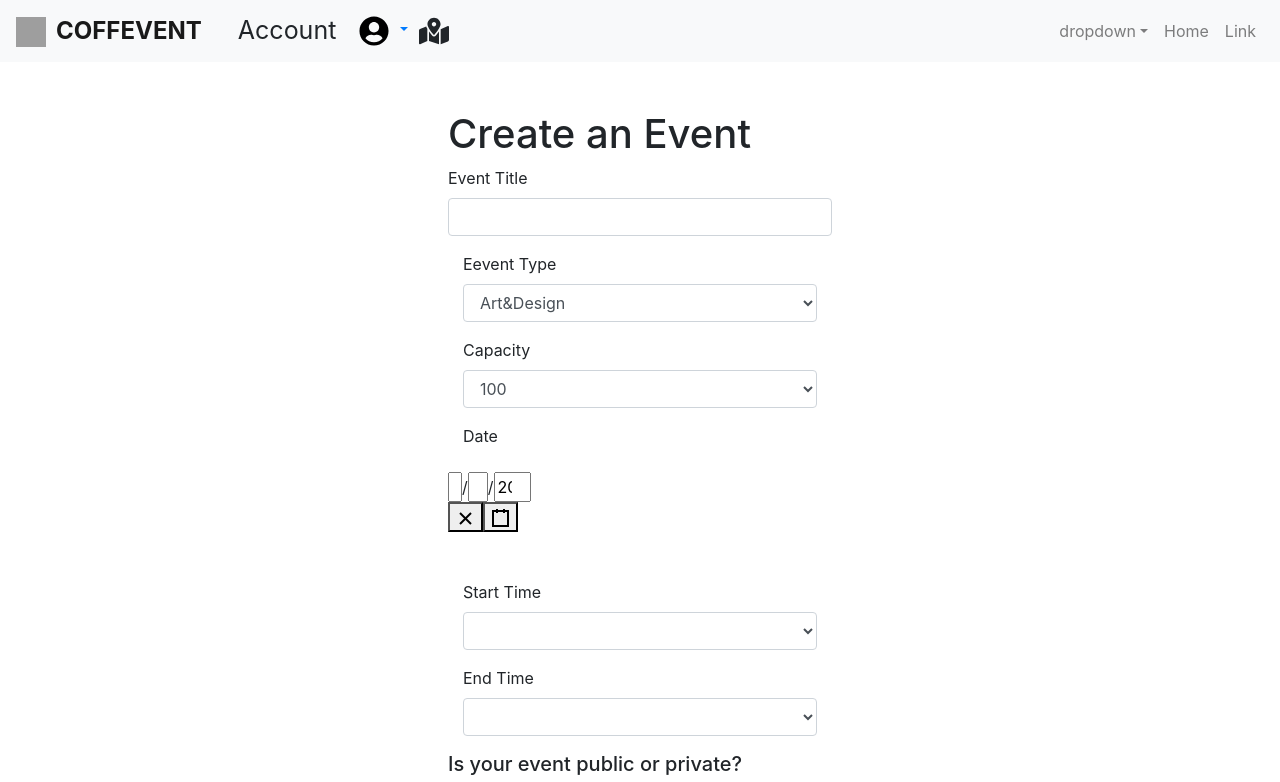
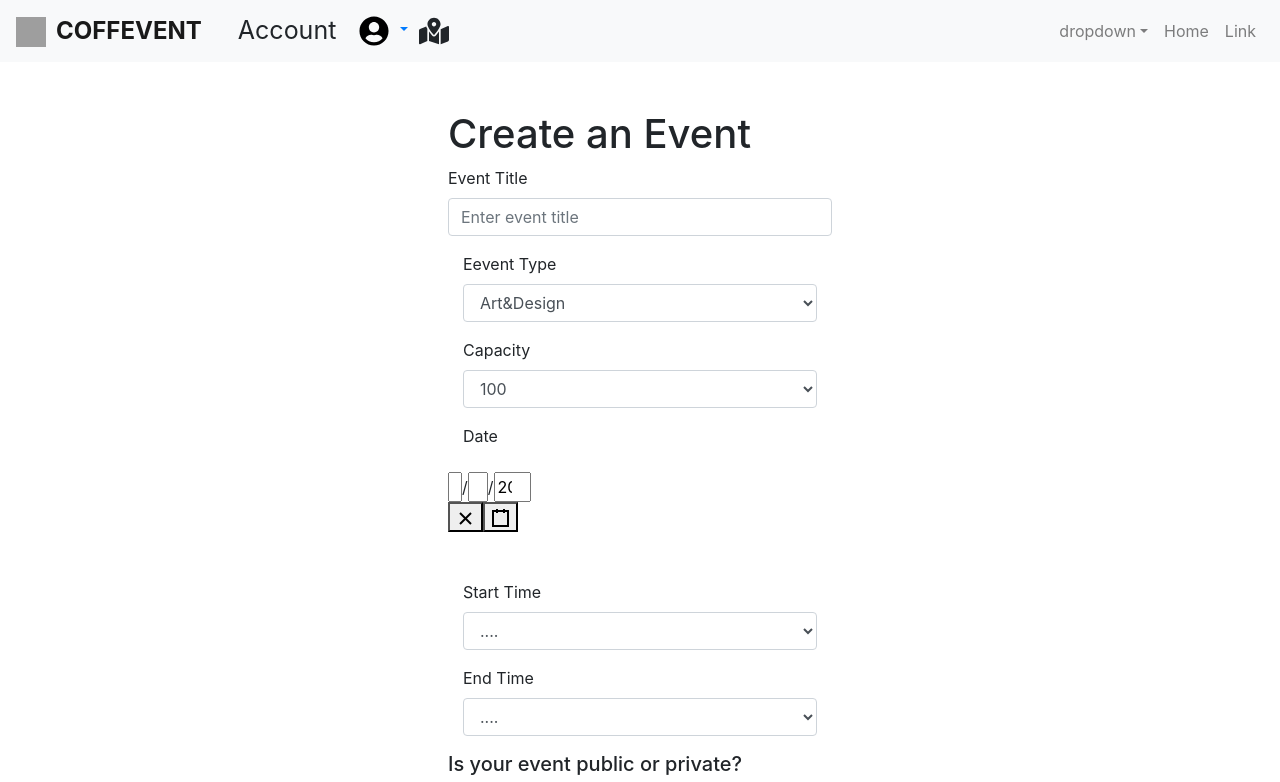
Before and after one commit to Yazeed2/coffeevent, a React (Create React App) app in the folder frontend/: page /Contact in a window 1280 px wide. Shown: the top 782 px of the page. Built offline with nearby package versions, Linux system fonts and the light colour scheme; grey boxes are pictures that could not be loaded.

Commit message:
complete the Create event page

```diff
--- a/frontend/src/components/createEvent/CreateEvent.js
+++ b/frontend/src/components/createEvent/CreateEvent.js
@@ -3,15 +3,53 @@ import DatePicker from 'react-date-picker';
 import { Button,Row, Image, ButtonToolbar, Form, Col} from 'react-bootstrap'
 import 'bootstrap/dist/css/bootstrap.min.css'
 import './CreateEvent.css'
+import Axios from 'axios';
 
 
 export default class CreateEvent extends Component {
     state = {
         date: new Date(),
+      // alldata: '',
+      titlee:'',
+      typpe:'',
+      cappacity: '',
+      commennt: '',
+      staart:'',
+      ennd:'',
+      puuplic:'',
+      chosse:'',
+
       }
 
+      postThis=()=>{
+        Axios.post('http://localhost:5100/events/create', {
+          startingTime: this.state.staart,
+          endingTime: this.state.ennd,
+          typeOfEvent: this.state.typpe,
+          name: this.state.titlee,
+          capacity: this.state.cappacity,
+          date: this.state.date,
+          thingsEvent: this.state.chosse,
+          option:this.state.commennt,
+          priOrpub: this.state.puuplic,
+        })
+      }
 
-      onChange = date => this.setState({ date })
+     componentDidUpdate(){
+       console.log(this.state.titlee)
+       console.log(this.state.typpe)
+       console.log(this.state.cappacity)
+       console.log(this.state.commennt)
+       console.log(this.state.staart)
+       console.log(this.state.ennd)
+       console.log(this.state.puuplic)
+       console.log(this.state.chosse)
+     }
+      onChange = date => this.setState({ date: date})
+    //   onChange = alldata => {
+    //     console.log(alldata);
+
+    // this.setState({alldata:alldata})}
     render() {
         return (
             <div className="formEvent">
@@ -20,29 +58,36 @@ export default class CreateEvent extends Component {
             <h1>Create an Event</h1>
 
             <Form >
-              <Form.Row>
+              <Form.Row >
                 <Form.Group as={Col}controlId="formGrid">
                 <Form.Label >Event Title</Form.Label>
                 <br />
-       <Form.Control type="email" placeholder="" />
+       <Form.Control onChange={(e)=>{this.setState({titlee:e.target.value})}}
+       type="text" placeholder="Enter event title" name="eventTitle" />
                 </Form.Group>
               </Form.Row>
             {/* </Form> */}
-            <Form.Group as={Col} controlId="formGridState">
+            <Form.Group onChange={(e)=>{this.setState({typpe:e.target.value})}}
+             as={Col} controlId="formGridState">
        <Form.Label >Eevent Type</Form.Label>
        <br />
-       <Form.Control as="select">
+
+       <Form.Control  as="select">
          <option>Art&Design</option>
-         <option>...</option>
+         <option>Music</option>
+         <option>Books</option>
+         <option>....</option>
        </Form.Control>
      </Form.Group>
-     <Form.Group as={Col} controlId="formGridState">
+     <Form.Group onChange={(e)=>{this.setState({cappacity:e.target.value})}}
+     as={Col} controlId="formGridState">
        <Form.Label >Capacity</Form.Label>
        <br />
        <Form.Control as="select">
          <option>100</option>
          <option>50</option>
          <option>40</option>
+         <option>70</option>
        </Form.Control>
      </Form.Group>
      <Form.Group as={Col} controlId="formGridState">
@@ -53,56 +98,67 @@ export default class CreateEvent extends Component {
            value={this.state.date}
          />
          <br />
-          <Form.Group as={Col} controlId="formGridState">
+          <Form.Group onChange={(e)=>{this.setState({staart:e.target.value})}}
+           as={Col} controlId="formGridState">
             <br />
        <Form.Label>Start Time</Form.Label>
        <br />
        <Form.Control as="select">
-         <option></option>
-         <option></option>
-         <option></option>
+         <option>....</option>
+         <option>8:00PM</option>
+         <option>7:00PM</option>
+         <option>9:00PM</option>
        </Form.Control>
      </Form.Group>
-     <Form.Group as={Col} controlId="formGridState">
+     <Form.Group onChange={(e)=>{this.setState({ennd:e.target.value})}}
+      as={Col} controlId="formGridState">
        <Form.Label>End Time</Form.Label>
        <br />
        <Form.Control as="select">
-         <option></option>
-         <option></option>
-         <option></option>
+         <option>....</option>
+         <option>8:00PM</option>
+         <option>7:00PM</option>
+         <option>9:00PM</option>
        </Form.Control>
      </Form.Group>
      <h5>Is your event public or private?</h5>
-     {/* <Button variant="primary" type="submit">
-    Public
-  </Button>
-   <Button variant="primary" type="submit">
-    Private
-  </Button> */}
+     {/* <select className="selectFilterBar" style={{width:'90%',height:'40px'}} onChange={(e)=>{this.setState({puuplic:e.target.value})}}>
+     <option  value="" selected="selected" disabled="disabled">choose </option>
+                 <option  value="Public">Public</option>
+                 <option  value="Private">Private</option>
+
+             </select> */}
   <ButtonToolbar>
-<Button variant="outline-secondary">Public</Button>
-<Button variant="outline-secondary">Private</Button>
+<Button onClick={(e)=>{this.setState({puuplic:'Public'})}}
+ variant="outline-secondary" value="public">Public</Button>
+<Button onClick={(e)=>{this.setState({puuplic:'Private'})}}
+variant="outline-secondary" value="privte">Private</Button>
 </ButtonToolbar>
   <br />
   <h5>Things you need for your event...</h5>
 <ButtonToolbar>
-<Button variant="outline-secondary">Beverages</Button>
-<Button variant="outline-secondary">Food</Button>
-<Button variant="outline-secondary">Microphone</Button>
-<Button variant="outline-secondary">Projector</Button>
-<Button variant="outline-secondary">Cables</Button>
-<Button variant="outline-secondary">Speakers</Button>
+<Button onClick={(e)=>{this.setState({chosse:'Beverages'})}}
+variant="outline-secondary">Beverages</Button>
+<Button onClick={(e)=>{this.setState({chosse:'Food'})}}
+variant="outline-secondary">Food</Button>
+<Button onClick={(e)=>{this.setState({chosse:'Microphone'})}}
+variant="outline-secondary">Microphone</Button>
+<Button onClick={(e)=>{this.setState({chosse:'Projector'})}}
+variant="outline-secondary">Projector</Button>
+<Button onClick={(e)=>{this.setState({chosse:'Cables'})}}
+variant="outline-secondary">Cables</Button>
+<Button onClick={(e)=>{this.setState({chosse:'Speakers'})}}
+ variant="outline-secondary">Speakers</Button>
 </ButtonToolbar>
 <br />
 <h5>Any other comments or things you need ?</h5>
-<Form.Control type="email" placeholder= "" />
+<Form.Control onChange={(e)=>{this.setState({commennt:e.target.value})}}
+type="email" placeholder= "" />
 <ButtonToolbar>
-<Button style={{backgroundColor:'#F2D25C'}} variant="outline-secondary">Choose Venue</Button>
+<Button style={{backgroundColor:'#F2D25C'}} variant="outline-secondary" onClick={this.postThis}>Choose Venue</Button>
 </ButtonToolbar>
 </Form>
             </div>
         )
     }
 }
-
-// style={{backgroundColor:'#F5F7F7',position:'absolute',width:'237px',height:'31px'}}
```
Also changed, not shown: frontend/src/components/createEvent/CreateEvent.css (+0 -9 lines), 2 other files (tests, documents, lock files or other folders).
